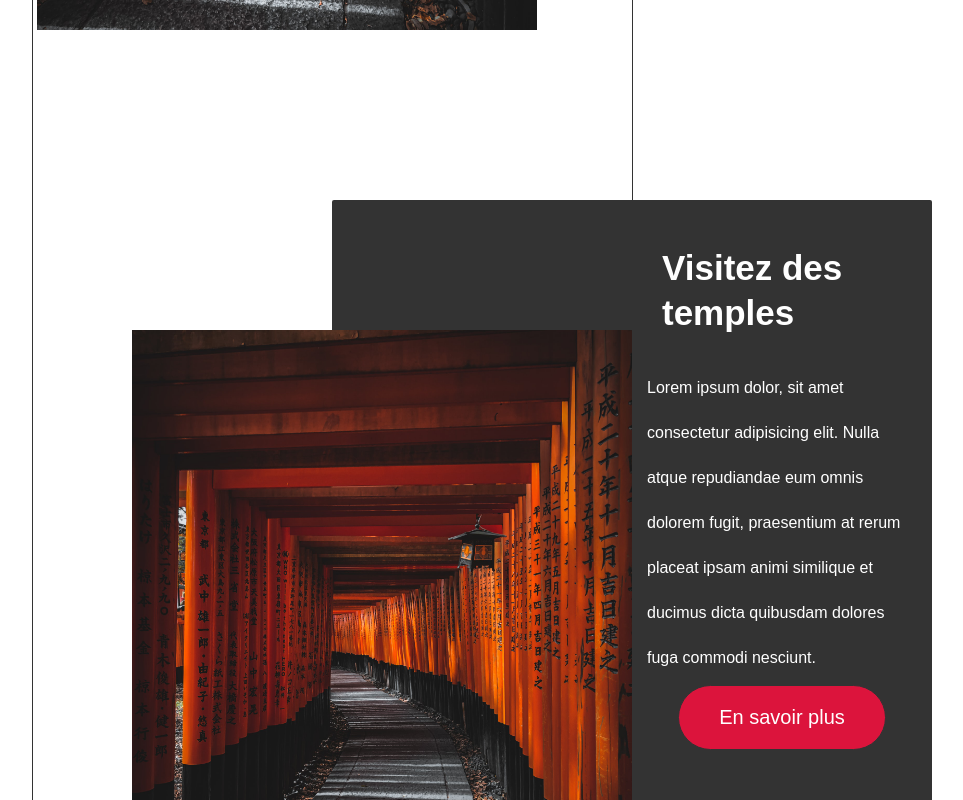
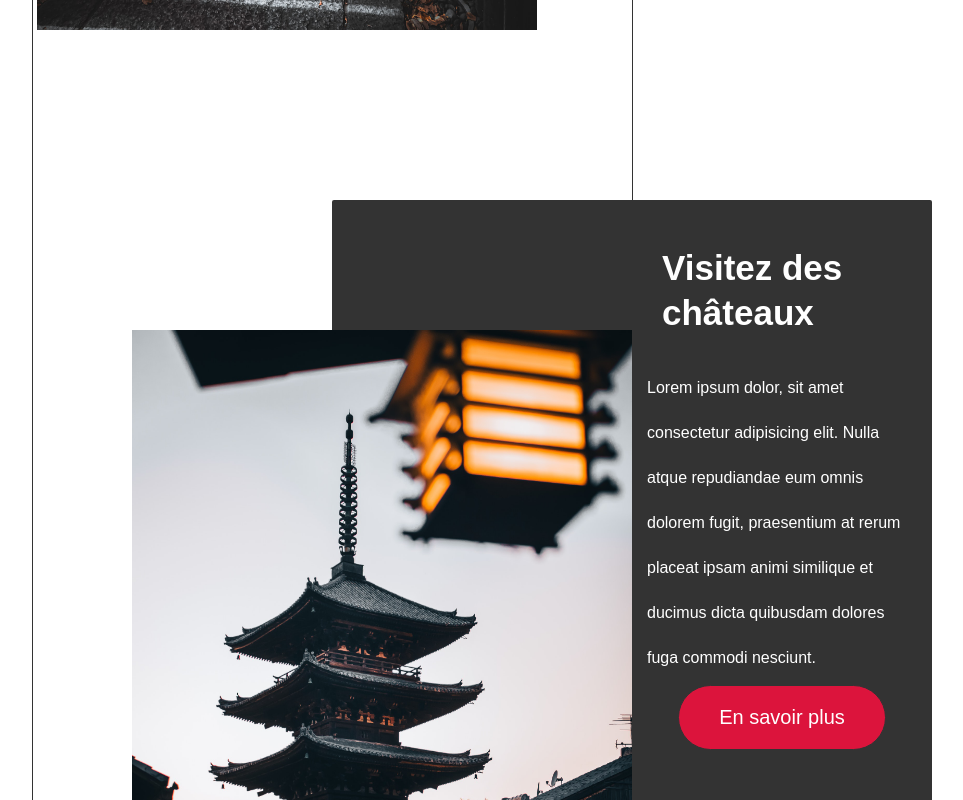
Before and after one commit to houa-imad/Houa-imad.github.io, a plain HTML site: page Kyoto/index.html in a window 1280 px wide. Shown: the part 2000-2800 px from the top of the page, without its empty margins (308-1271 px from the left). Drawn offline with Linux system fonts and the light colour scheme; a web font is replaced by a local one.

Commit message:
maj image projet 1 kyoto + maj lien image

```diff
--- a/Kyoto/index.html
+++ b/Kyoto/index.html
@@ -27,7 +27,7 @@
 
         <!----------------------------------------------------------------- SECTION ACCUEIL ------------------------------------------------------------>
         <div class="accueil" id="home">
-            <img src="kyoto/logo-porte-japon.jpg" alt="logo d'une porte japonaise" class="logoKyoto">
+            <img src="/Kyoto/Kyoto/logo-porte-japon.jpg" alt="logo d'une porte japonaise" class="logoKyoto">
             <h1>Découvrez Kyoto</h1>
             <p class="txtAccueil">La ville impériale du Japon </p>
             <a href="" class="btnAccueil">En savoir plus</a>
@@ -43,30 +43,30 @@
                     <button class="btn-bloc-left">En savoir plus</button>
                 </div>
             </div>
-            <img src="kyoto/kyoto-temple.jpg" alt="" class="img-grid img-grid-1">
+            <img src="/Kyoto/Kyoto/kyoto-temple.jpg" alt="" class="img-grid img-grid-1">
 
 
             <div class="bloc bloc-right bloc-2">
                 <div class="bloc-txt-right">
-                    <h3>Visitez des temples</h3>
+                    <h3>Visitez des châteaux</h3>
                     <p>Lorem ipsum dolor, sit amet consectetur adipisicing elit. Nulla atque repudiandae eum omnis dolorem fugit, praesentium at rerum placeat ipsam animi similique et ducimus dicta quibusdam dolores fuga commodi nesciunt.
                     </p>
                     <button class="btn-bloc-right">En savoir plus</button>
                 </div>
             </div>
-            <img src="kyoto/kyoto-temple.jpg" alt="" class="img-grid img-grid-2">
+            <img src="/Kyoto/Kyoto/chateau-kyoto.jpg" alt="" class="img-grid img-grid-2">
 
 
 
             <div class="bloc bloc-left bloc-3">
                 <div class="bloc-txt-left">
-                    <h3>Visitez des temples</h3>
+                    <h3>Découvrez une autre culture</h3>
                     <p>Lorem ipsum dolor, sit amet consectetur adipisicing elit. Nulla atque repudiandae eum omnis dolorem fugit, praesentium at rerum placeat ipsam animi similique et ducimus dicta quibusdam dolores fuga commodi nesciunt.
                     </p>
                     <button class="btn-bloc-left">En savoir plus</button>
                 </div>
             </div>
-            <img src="kyoto/kyoto-temple.jpg" alt="" class="img-grid img-grid-3">
+            <img src="/Kyoto/Kyoto/geisha.jpg" alt="" class="img-grid img-grid-3">
 
             <div class="ligne-gauche"></div>
             <div class="ligne-droite"></div>
```
